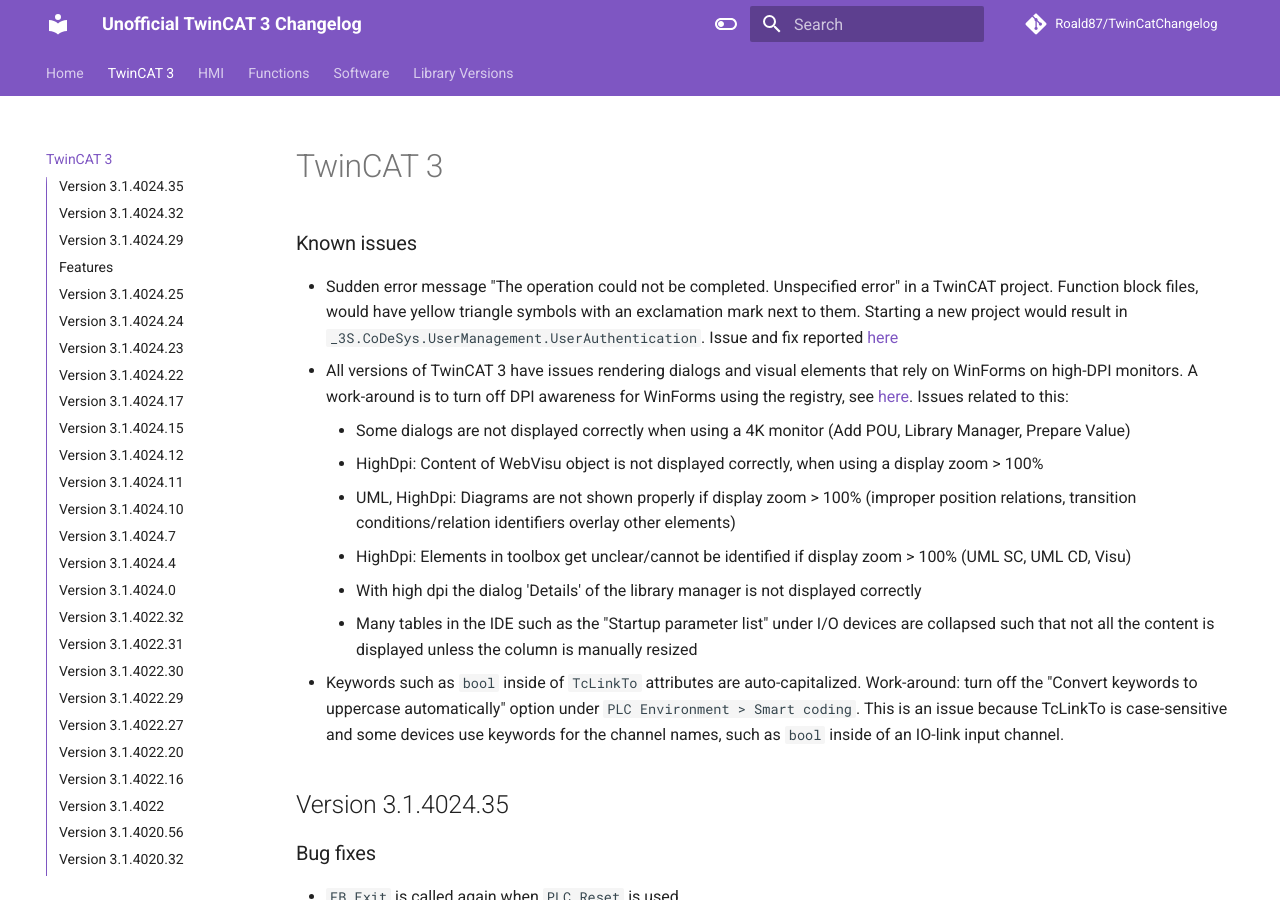
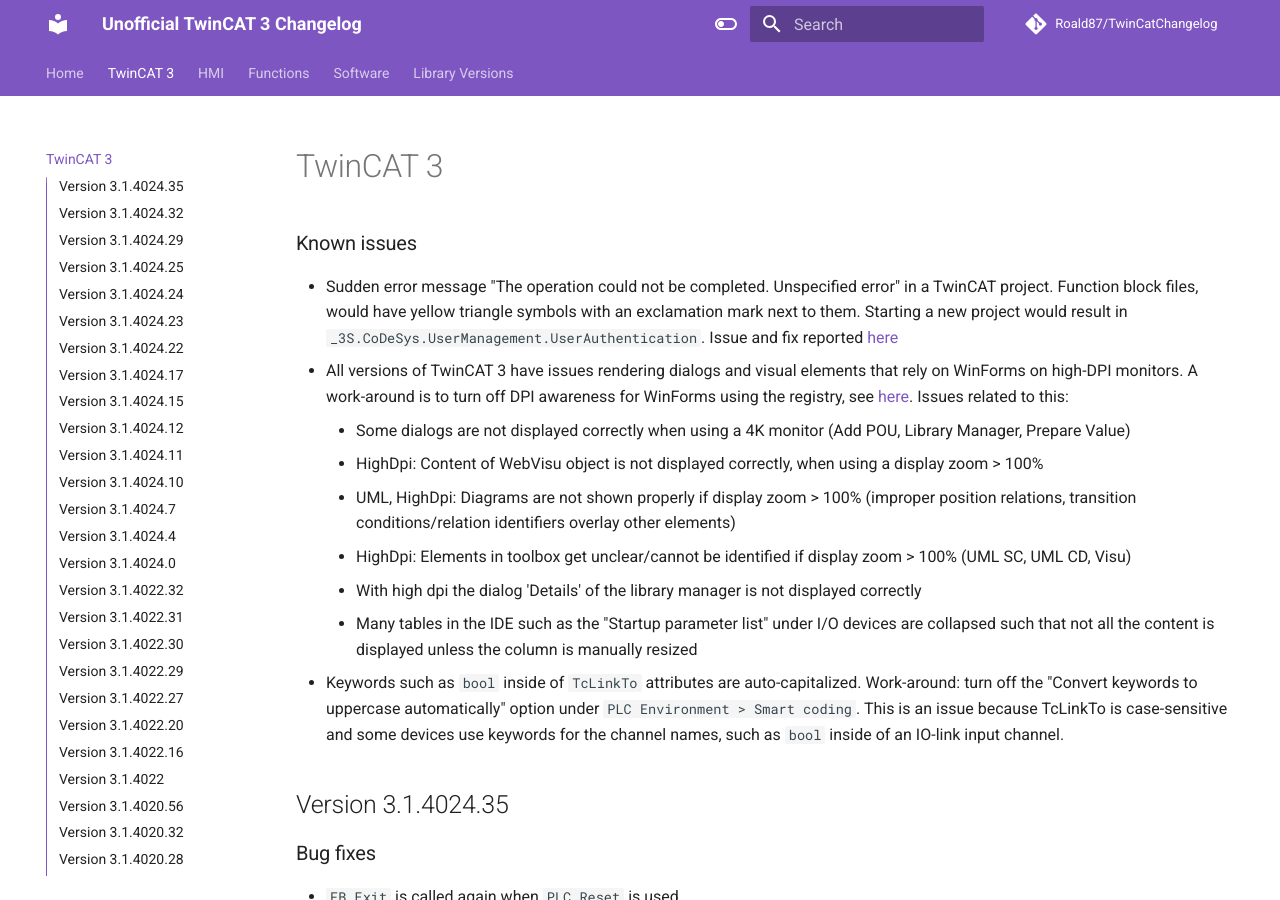
Before and after one commit to Roald87/TwinCatChangelog, an MkDocs documentation site: the page built from docs/tc3.md, in a window 1280 px wide and 900 px high. Built offline with MkDocs 1.6.1 and Material for MkDocs 9.7.7, drawn with Linux system fonts in a browser that asks for light colours; comment, search, counter and statistics services are not loaded.

Commit message:
Fixed header 'Features' showing up in menu (#68)

```diff
--- a/docs/tc3.md
+++ b/docs/tc3.md
@@ -120,7 +120,7 @@
 
 ## Version 3.1.4024.29
 
-## Features
+### Features
 
 -   Added: [`Tc2_Utilities.E_HashMode`](https://infosys.beckhoff.com/../content/1033/tcplclib_tc2_utilities/12674322571.html?id=1394075611762795497)
 -   Added: [`Tc2_Utilities.F_GetClassIdVersioned`](https://infosys.beckhoff.com/../content/1033/tcplclib_tc2_utilities/12674393611.html?id=2848447897774806889)
```
